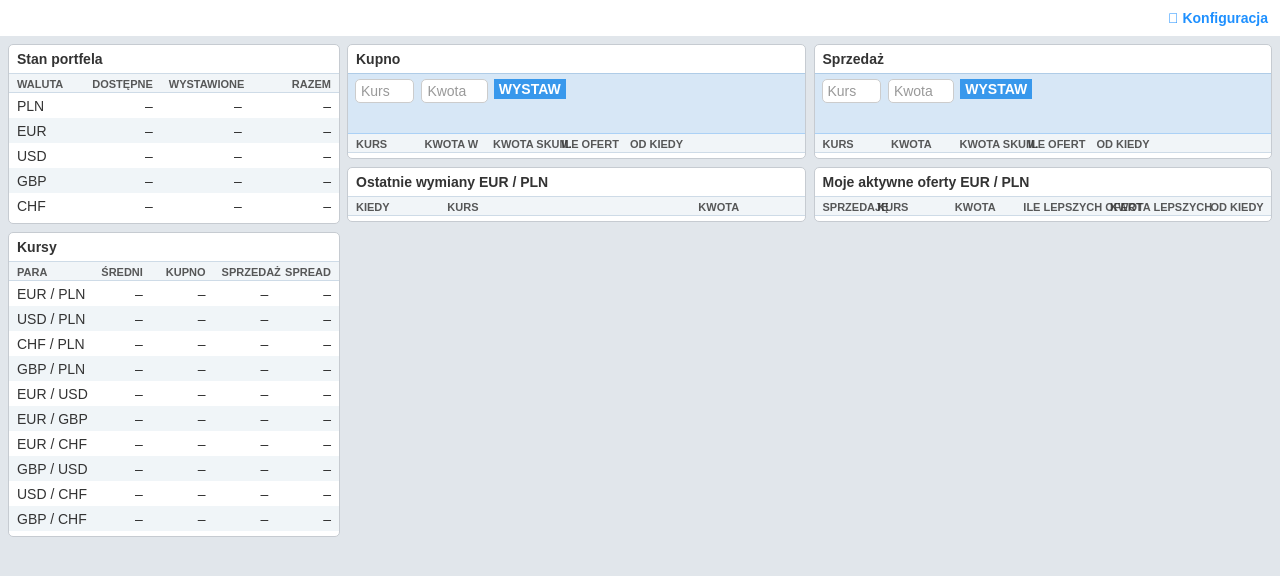
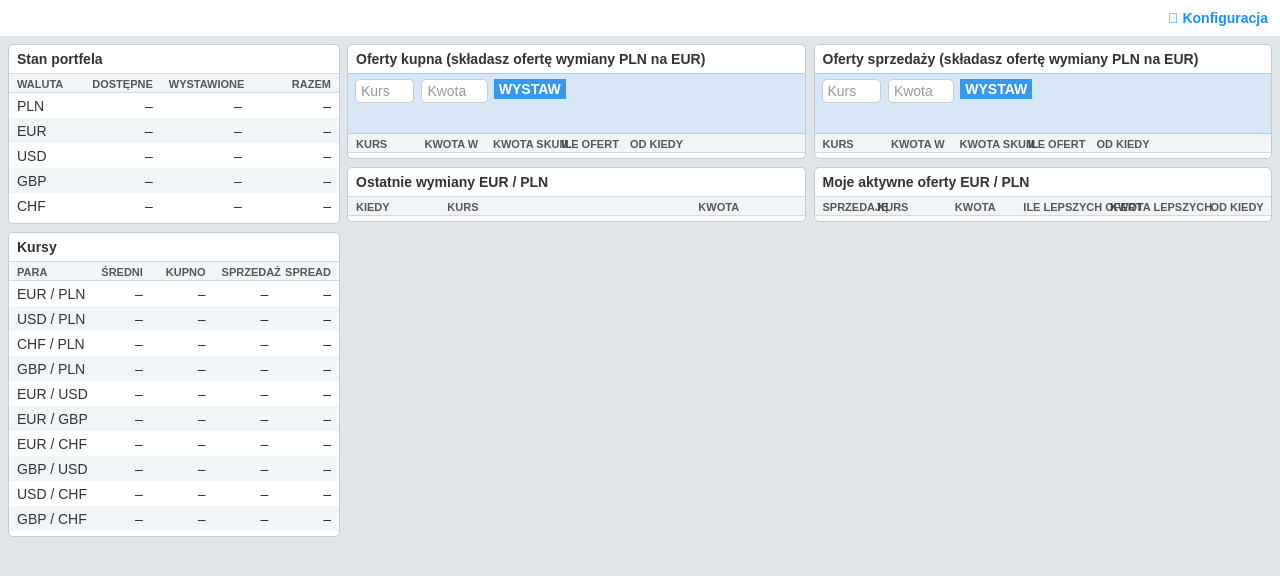
Before and after one commit to Currency-One/api-examples, a website with bundled scripts: page javascript-angular-dashboard/docroot/index.html in a window 1280 px wide. Built offline with nearby package versions, Linux system fonts and the light colour scheme; no server answers; a web font is replaced by a local one.

Commit message:
WIP Pro dashboard

```diff
--- a/javascript-angular-dashboard/docroot/index.html
+++ b/javascript-angular-dashboard/docroot/index.html
@@ -79,7 +79,9 @@
                       <div class="pro-card">
                         <div class="pro-card-header w-clearfix">
                           <div class="pro-card-header__left-side">
-                            <div class="pro-card-header__title">Kupno</div>
+                            <div class="pro-card-header__title">Oferty kupna (składasz ofertę wymiany
+                              <span ng-bind="navigation__selectedPair__other">PLN</span> na <span ng-bind="navigation__selectedPair__base">EUR</span>)
+                            </div>
                           </div>
                           <div class="pro-card-header__right-side"></div>
                         </div>
@@ -255,7 +257,9 @@
                       <div class="pro-card">
                         <div class="pro-card-header w-clearfix">
                           <div class="pro-card-header__left-side">
-                            <div class="pro-card-header__title">Sprzedaż</div>
+                            <div class="pro-card-header__title">Oferty sprzedaży (składasz ofertę wymiany
+                              <span ng-bind="navigation__selectedPair__base">PLN</span> na <span ng-bind="navigation__selectedPair__other">EUR</span>)
+                            </div>
                           </div>
                           <div class="pro-card-header__right-side"></div>
                         </div>
@@ -295,7 +299,7 @@
                                 </div>
                                 <div class="pro-table-cell for-offers__amount">
                                   <div class="pro-table-cell__inner">
-                                    <div class="pro-table-header-label">Kwota</div>
+                                    <div class="pro-table-header-label">Kwota w <span ng-bind="navigation__selectedPair__base"></span></div>
                                   </div>
                                 </div>
                                 <div class="pro-table-cell for-offers__amount-accumulated">
--- a/javascript-angular-dashboard/docroot/main.js
+++ b/javascript-angular-dashboard/docroot/main.js
@@ -230,6 +230,7 @@ proDashboard.controller('proDashboardController', function($scope) {
         secret: $scope.apiCredentials.secret,
         onSuccess: function(response) {
           $scope.walletState__response = response.data;
+          console.log(response);
           $scope.walletState = $.extend($scope.walletState, R.indexBy(R.prop('currency'), response.data));
           $scope.$applyAsync();
           return response.data;
```
